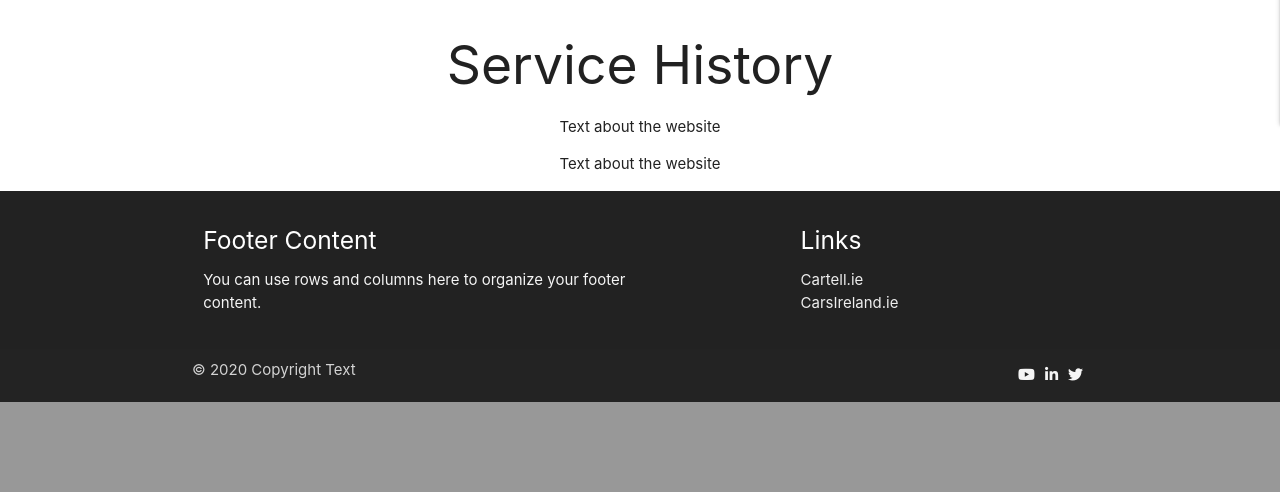
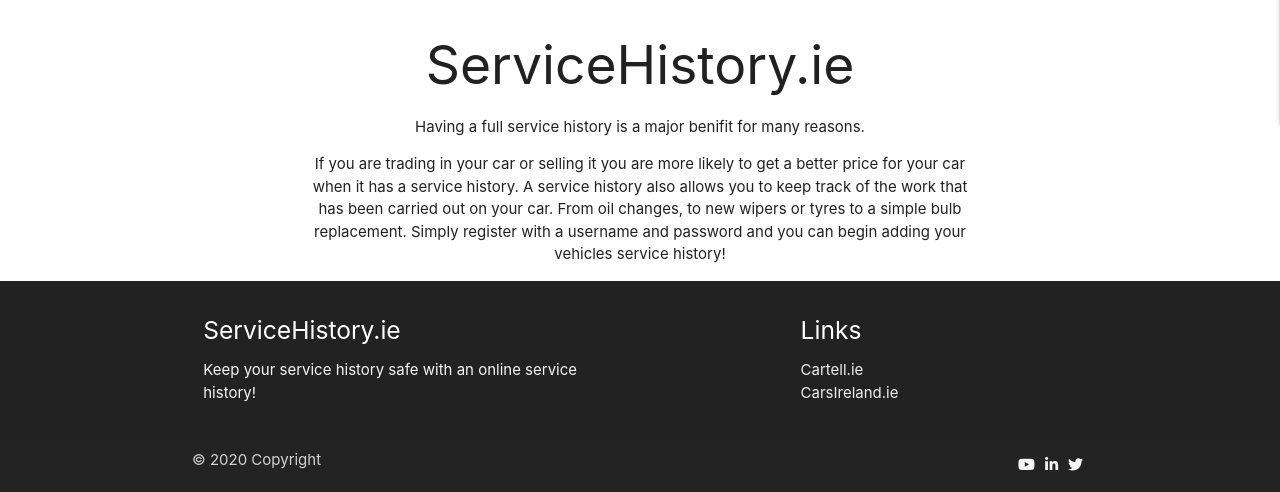
Before and after one commit to Cha-K28/data_centric_development_MSP3, a Flask app: page / in a window 1280 px wide. Shown: the part 736-1228 px from the top of the page. Before the commit the page ends 1138 px from the top, so only its background shows below. Run offline with Flask 2, Linux system fonts and the light colour scheme; some libraries are stand-ins or nearby versions.

Commit message:
add comments, add passwrd requirements for register form.

```diff
--- a/app.py
+++ b/app.py
@@ -30,33 +30,33 @@ def home_page():
 @app.before_request
 def make_session_permanent():
     """
-    Makes session.....
+    Makes session
     """
     session.permanent = True
     app.permanent_session_lifetime = timedelta(minutes=60)
 
 
-# Service Info ---------------------------------------------------
-
-
 @app.route("/get_service_info")
 def get_service_info():
+
+    """
+    Service info route.
+    """
+
     service_history = list(mongo.db.service_history.find(
         filter={"created_by": session["user"]}))
 
-    return render_template("service_info.html", service_history=service_history)
-
-# End Service Info ---------------------------------------------------
-
-
-# Login ---------------------------------------------------
+    return render_template("service_info.html",
+                           service_history=service_history)
 
 
 @app.route("/login", methods=["GET", "POST"])
 def login():
+
     """
-    User login function..
+    Login function.
     """
+
     if request.method == "POST":
         # check if username exists in db
         existing_user = mongo.db.users.find_one(
@@ -84,27 +84,26 @@ def login():
 
     return render_template("login.html")
 
-# End Login ---------------------------------------------------
-
-
-# Log Out ---------------------------------------------------
-
 
 @app.route("/logout")
 def logout():
+
+    """
+    Log out funtion.
+    """
+
     # remove user from session cookie
     flash("You have been logged out")
     session.pop("user")
     return redirect(url_for("login"))
 
-# End Log Out ---------------------------------------------------
-
-
-# Register ---------------------------------------------------
-
 
 @app.route("/register", methods=["GET", "POST"])
 def register():
+
+    """
+    Register funtion.
+    """
 
     if request.method == "POST":
         # check if username already exists in db
@@ -128,13 +127,14 @@ def register():
 
     return render_template("register.html")
 
-# End Register ---------------------------------------------------
-
-# Add Service ---------------------------------------------------
-
 
 @app.route("/add_service", methods=["GET", "POST"])
 def add_service():
+
+    """
+    Add Service History
+    """
+
     if request.method == "POST":
         service = {
             "registration": request.form.get("vehicle_registration"),
@@ -152,23 +152,25 @@ def add_service():
 
     return render_template("add_service.html")
 
-# Add Service ---------------------------------------------------
-
-
-# Edit Task ---------------------------------------------------
 
 @app.route("/edit_service/<service_id>", methods=["GET", "POST"])
 def edit_service(service_id):
+
+    """
+    Edit Service History
+    """
+
     service = mongo.db.service_history.find_one({"_id": ObjectId(service_id)})
     return render_template("edit_service.html", service_info=service)
-
-# End Edit Task ---------------------------------------------------
-
-# update Task ---------------------------------------------------
 
 
 @app.route("/update_service/<service_id>", methods=["GET", "POST"])
 def update_service(service_id):
+
+    """
+    Edit Service History
+    """
+
     service = mongo.db.service_history.find_one({"_id": ObjectId(service_id)})
 
     if request.method == "POST":
@@ -189,14 +191,14 @@ def update_service(service_id):
 
 @app.route("/delete_service/<service_id>")
 def delete_service(service_id):
+
+    """
+    Delete Service History
+    """
+
     mongo.db.service_history.remove({"_id": ObjectId(service_id)})
     flash("Service Deleted")
     return redirect(url_for("get_service_info"))
-
-
-# End Delete Task ---------------------------------------------------
-
-
 
 
 if __name__ == "__main__":
--- a/static/css/style.css
+++ b/static/css/style.css
@@ -12,7 +12,7 @@
 }
 
 .footer_background {
-  background-color: #222222;
+    background-color: #222222;
 }
 
 table {
--- a/templates/base.html
+++ b/templates/base.html
@@ -67,10 +67,7 @@
     {% endblock %}
 </main>
 
-    <script src="https://code.jquery.com/jquery-3.5.1.min.js"
-        integrity="sha256-9/aliU8dGd2tb6OSsuzixeV4y/faTqgFtohetphbbj0=" crossorigin="anonymous"></script>
-    <script src="https://cdnjs.cloudflare.com/ajax/libs/materialize/1.0.0/js/materialize.min.js"></script>
-    <script src="{{url_for('static', filename='js/script.js') }}"></script>
+
     {% block scripts %}
     {% endblock %}
 
@@ -80,8 +77,8 @@
     <div class="container">
     <div class="row">
         <div class="col l6 s12">
-        <h5 class="white-text">Footer Content</h5>
-        <p class="grey-text text-lighten-4">You can use rows and columns here to organize your footer content.</p>
+        <h5 class="white-text">ServiceHistory.ie</h5>
+        <p class="grey-text text-lighten-4">Keep your service history safe with an online service history!</p>
         </div>
         <div class="col l4 offset-l2 s12">
         <h5 class="white-text">Links</h5>
@@ -94,16 +91,20 @@
     </div>
     <div class="footer-copyright">
     <div class="container">
-    © 2020 Copyright Text
+    © 2020 Copyright
         <a class="grey-text text-lighten-4 right" href="https://twitter.com/" style="
     padding: 5px"> <i class="fab fa-twitter"></i></a>
         <a class="grey-text text-lighten-4 right"href="https://ie.linkedin.com/" style="
-    padding: 5px"><i class="fab fa-linkedin-in"></i></a>
+    padding: 5px"> <i class="fab fa-linkedin-in"></i></a>
         <a class="grey-text text-lighten-4 right" href="https://www.youtube.com/" style="
     padding: 5px"><i class="fab fa-youtube"></i></a>
     </div>
     </div>
 </footer>
 
+    <script src="https://code.jquery.com/jquery-3.5.1.min.js"
+        integrity="sha256-9/aliU8dGd2tb6OSsuzixeV4y/faTqgFtohetphbbj0=" crossorigin="anonymous"></script>
+    <script src="https://cdnjs.cloudflare.com/ajax/libs/materialize/1.0.0/js/materialize.min.js"></script>
+    <script src="{{url_for('static', filename='js/script.js') }}"></script>
 </body>
 </html>
--- a/templates/home.html
+++ b/templates/home.html
@@ -11,13 +11,13 @@
     <div class="carousel-item " href="#one!">
         <img src="https://www.autopolar.net/wp-content/uploads/2018/03/97a76d0a9c21be0b2c0ae7479b860e88-1920x960.jpg"/>
     </div>
-    <div class="carousel-item amber white-text" href="#two!">
+    <div class="carousel-item" href="#two!">
         <img src="https://www.irishtimes.com/polopoly_fs/1.4293514.1593602979!/image/image.jpg_gen/derivatives/box_620_330/image.jpg"/>
     </div>
-    <div class="carousel-item green white-text" href="#three!">
+    <div class="carousel-item" href="#three!">
         <img src="https://www.myvehicle.ie/uploads/articles/2017/03/Car-Service-History.jpg"/>
     </div>
-    <div class="carousel-item blue white-text" href="#four!" >
+    <div class="carousel-item" href="#four!" >
         <img src="https://miro.medium.com/max/650/1*AkteOorfmikTD50QutvKrg.jpeg"/>
     </div>
   </div>
@@ -25,13 +25,15 @@
 
 <div class="home_text">
 
-    <h2>Service History</h2>
+    <h2>ServiceHistory.ie</h2>
 
         <p>
-            Text about the website
+            Having a full service history is a major benifit for many reasons.
         </p>
         <p>
-            Text about the website
+            If you are trading in your car or selling it you are more likely to get a better price for your car when it has a service history.
+            A service history also allows you to keep track of the work that has been carried out on your car. From oil changes, to new wipers or tyres
+            to a simple bulb replacement. Simply register with a username and password and you can begin adding your vehicles service history!
         </p>
 
 </div>
--- a/templates/register.html
+++ b/templates/register.html
@@ -12,7 +12,8 @@
 					<div class="input-field col s12">
 						<i class="fas fa-user-plus prefix"></i>
 						<input id="username" name="username" type="text" minlength="5"
-                            maxlength="15" class="validate" required>
+                            maxlength="15" pattern="^[a-zA-Z0-9]{5,15}$" class="validate" required>
+                        <p><small>Username must contain letters and numbers and contain 5-15 characters</small></p>
 						<label for="username">Username</label>
 					</div>
                 </div>
@@ -22,6 +23,7 @@
 						<i class="fas fa-user-lock prefix"></i>
                         <input id="password" name="password" type="password" minlength="5"
                             maxlength="15" pattern="^[a-zA-Z0-9]{5,15}$" class="validate" required>
+                        <p><small>Password must contain letters and numbers and contain 5-15 characters</small></p>
                         <label for="password">Password</label>
                     </div>
                 </div>
```
